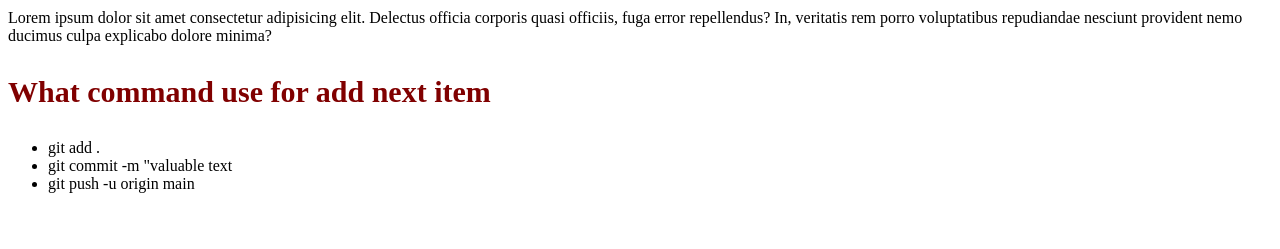
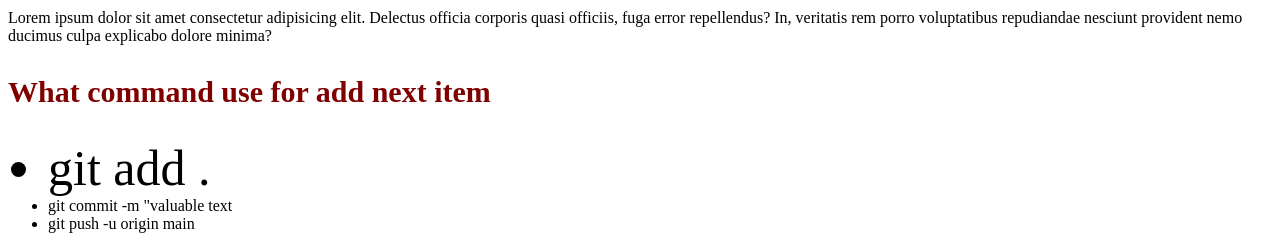
Before and after one commit to atikhassan64/my-first-repo-web, a plain HTML site: page index.html in a window 1280 px wide. Shown: the part 673-922 px from the top of the page. Before the commit the page ends 882 px from the top, so only its background shows below. Drawn offline with Linux system fonts and the light colour scheme.

Commit message:
added the font size

```diff
--- a/index.html
+++ b/index.html
@@ -26,7 +26,7 @@
     <div>
         <h3>What command use for add next item</h3>
         <ul>
-            <li>git add .</li>
+            <li id="common">git add .</li>
             <li>git commit -m "valuable text</li>
             <li>git push -u origin main</li>
         </ul>
--- a/style/blog.css
+++ b/style/blog.css
@@ -7,3 +7,6 @@ h3{
     margin: 10px;
     padding: 20px;
 }
+#common{
+    font-size: 50px;
+}
```
